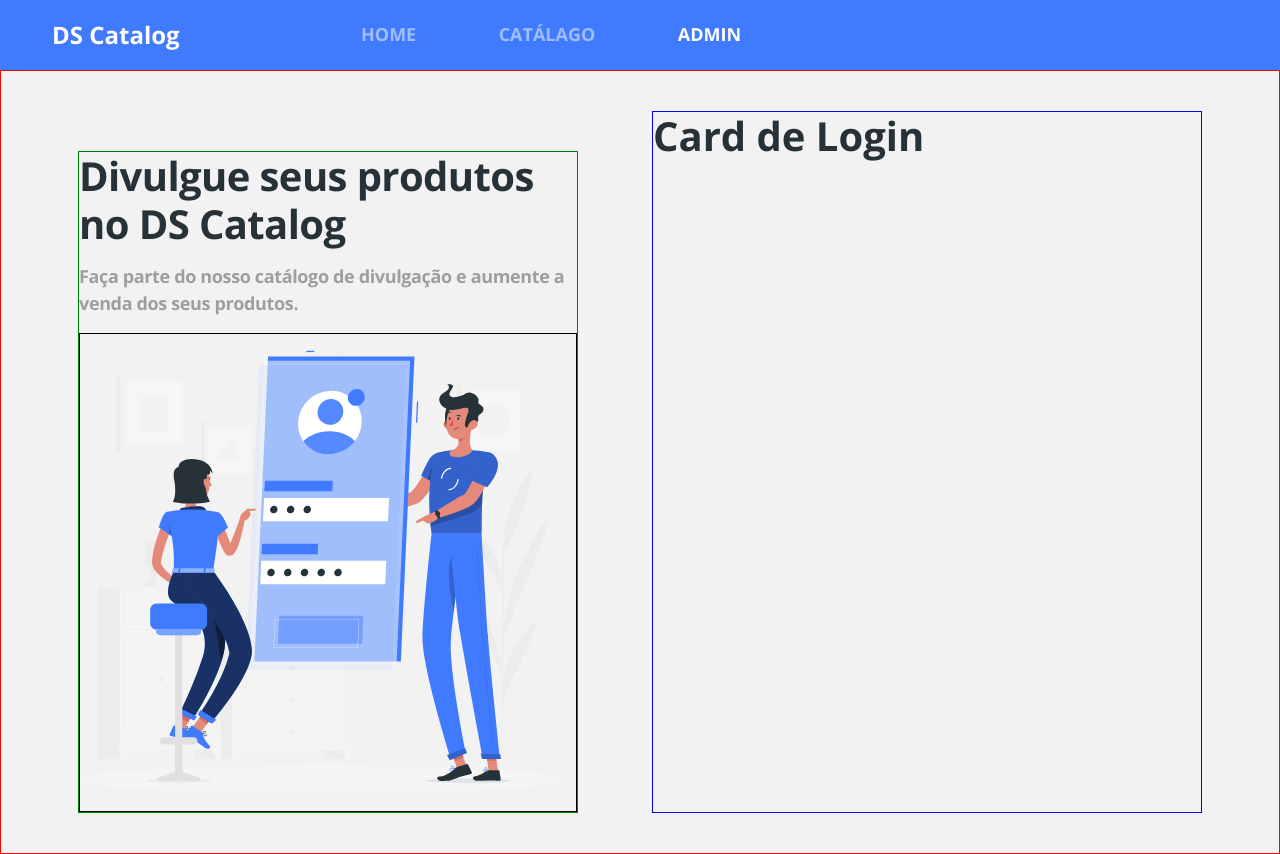
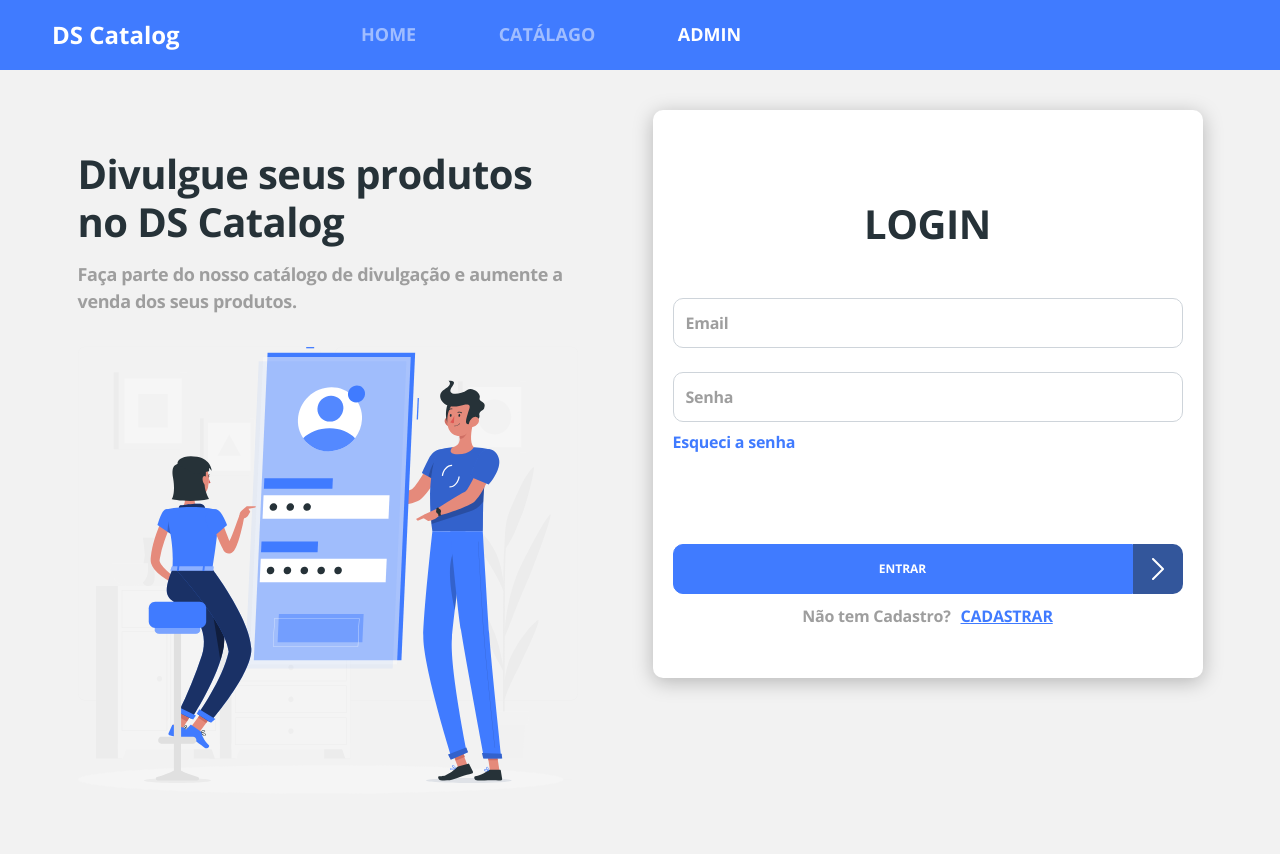
Before and after one commit to jopaulo666/dscatalog-bootcamp, a React (Create React App) app in the folder frontend/: page /admin/auth/login in a window 1280 px wide. Built offline with nearby package versions, Linux system fonts and the light colour scheme; no server answers; the HTML template or start-up script is replaced by a standard one.

Commit message:
HTML e CSS do card de login

```diff
--- a/frontend/src/App.css
+++ b/frontend/src/App.css
@@ -25,3 +25,15 @@
     box-shadow: 0px 4px 20px rgba(0, 0, 0, 0.25);
     border-radius: 10px;
 }
+
+.base-input {
+    border-radius: 10px;
+    font-size: 1em;
+    letter-spacing: -0.015em;
+    color: #263238;
+    height: 50px;
+  }
+
+  .base-input::placeholder {
+    color: #9E9E9E;
+  }
--- a/frontend/src/components/ButonIcon/styles.css
+++ b/frontend/src/components/ButonIcon/styles.css
@@ -3,6 +3,7 @@
 }
 
 .btn-container button {
+    width: calc(100% - 50px);
     border-radius: 10px 0 0 10px;
 }
 
@@ -23,11 +24,15 @@
     color: #fff;
 }
 
-@media(main-width) {
+@media(main-width: 576px) {
     .btn-icon-container {
         width: 70px;
-            height: 70px;
-        }
+        height: 70px;
+    }
+
+    .btn-container button {
+        width: calc(100% - 70px);
+    }
 
     .btn h6 {
         font-size: 18px;
--- /dev/null
+++ b/frontend/src/pages/Admin/Auth/Login/index.tsx
@@ -0,0 +1,45 @@
+import { Link } from 'react-router-dom';
+import ButtonIcon from 'components/ButonIcon';
+import './styles.css';
+
+
+const Login = () => {
+    return (
+        <div className="base-card login-card">
+            <h1>LOGIN</h1>
+            <form>
+                <div className="mb-4">
+                    <input
+                        type="text"
+                        className="form-control base-input"
+                        placeholder="Email"
+                        name="username"
+                    />
+                </div>
+                <div className="mb-2">
+                    <input
+                        type="password"
+                        className="form-control base-input "
+                        placeholder="Senha"
+                        name="password"
+                    />
+                </div>
+                <Link to="/admin/auth/recover" className="login-link-recover">
+                    Esqueci a senha
+                </Link>
+                <div className="login-submit">
+                    <ButtonIcon text="entrar" />
+                </div>
+                <div className="signup-container">
+                    <span className="not-registered">Não tem Cadastro?</span>
+                    <Link to="/admin/auth/register" className="login-link-register">
+                        CADASTRAR
+                    </Link>
+                </div>
+            </form>
+        </div>
+    );
+};
+
+
+export default Login;
--- /dev/null
+++ b/frontend/src/pages/Admin/Auth/Login/styles.css
@@ -0,0 +1,60 @@
+.login-card {
+    padding: 20px;
+    font-size: 16px;
+}
+
+.login-card h1 {
+    font-size: 2.5em;
+    font-weight: normal;
+    color: #263238;
+    text-align: center;
+    letter-spacing: -0.45px;
+    text-transform: uppercase;
+    margin-top: 70px;
+    margin-bottom: 50px;
+}
+
+.login-link-recover {
+    font-size: 1em;
+    letter-spacing: -0.015em;
+    color: #407bff;
+    display: block;
+    margin-bottom: 90px;
+}
+
+
+.login-link-register {
+    font-weight: bold;
+    font-size: 1em;
+    text-align: center;
+    letter-spacing: -0.015em;
+    text-decoration-line: underline;
+    color: #407bff;
+    margin-left: 10px;
+}
+
+
+.login-submit {
+    margin-bottom: 10px;
+}
+
+
+.not-registered {
+    font-weight: bold;
+    font-size: 1em;
+    text-align: center;
+    letter-spacing: -0.015em;
+    color: #9e9e9e;
+}
+
+
+.signup-container {
+    text-align: center;
+    margin-bottom: 30px;
+}
+
+@media(main-width: 576px) {
+    .login-card {
+        padding: 50px;
+    }
+}
--- a/frontend/src/pages/Admin/Auth/index.tsx
+++ b/frontend/src/pages/Admin/Auth/index.tsx
@@ -1,6 +1,7 @@
 import { ReactComponent as AuthImage } from 'assets/images/auth-image.svg';
 import { Route, Switch } from 'react-router-dom';
 import './styles.css';
+import Login from './Login';
 
 const Auth = () => {
     return (
@@ -13,7 +14,7 @@
             <div className='auth-form-container'>
                 <Switch>
                     <Route path="/admin/auth/login">
-                        <h1>Card de Login</h1>
+                        <Login />
                     </Route>
                     <Route path="/admin/auth/signup">
                         <h1>Card de signup</h1>
--- a/frontend/src/pages/Admin/Auth/styles.css
+++ b/frontend/src/pages/Admin/Auth/styles.css
@@ -2,17 +2,14 @@
     display: flex;
     justify-content: space-around;
     padding: 20px;
-    border: 1px solid red;
 }
 
 .auth-banner-container {
     display: none;
-    border: 1px solid green;
 }
 
 .auth-form-container {
     width: 100%;
-    border: 1px solid blue;
 }
 
 @media (min-width: 576px) {
@@ -54,7 +51,6 @@
 
     .auth-banner-container svg {
         width: 100%;
-        border: 1px solid rgb(0, 0, 0);
     }
 }
 
```
